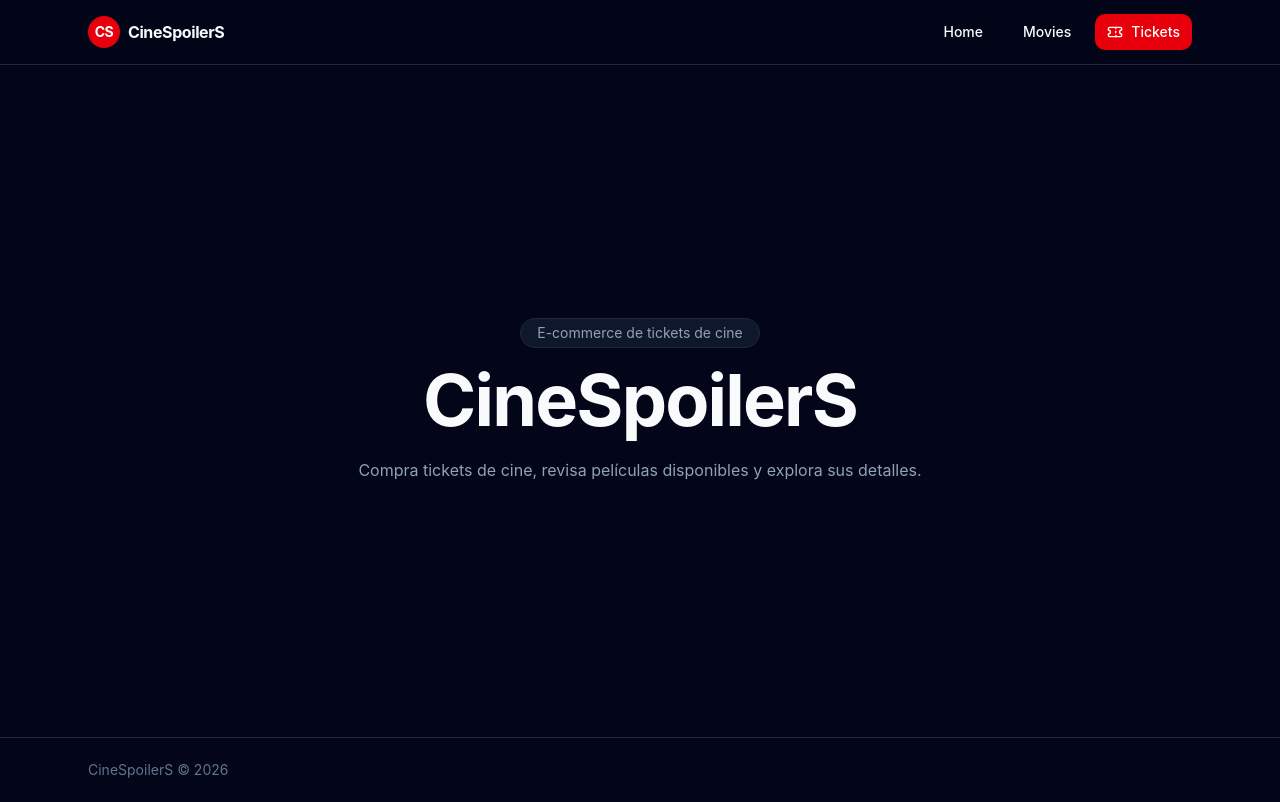
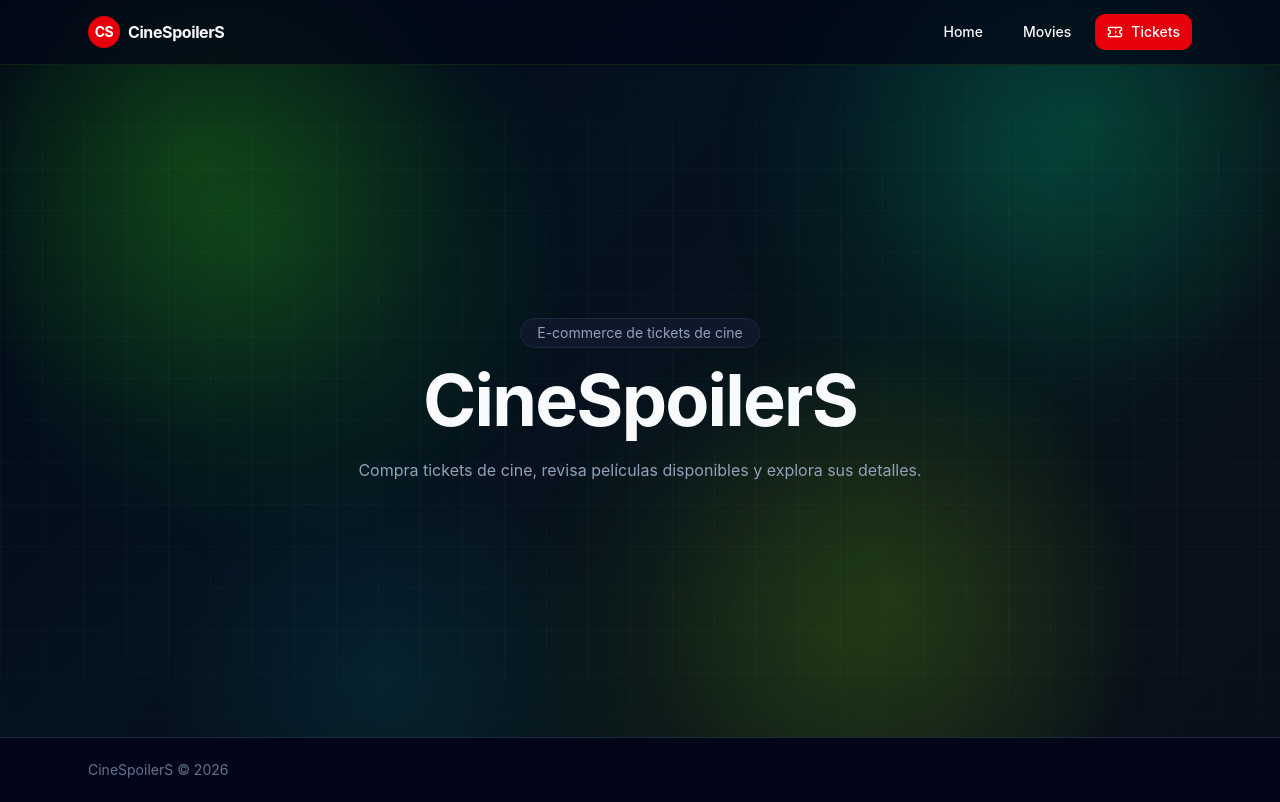
Before and after one commit to jort-tec-snt/lab15.cinespoiler.dae, a React (Vite) app: page / in a window 1280 px wide. Built offline with nearby package versions, Linux system fonts and the light colour scheme; no server answers.

Commit message:
compartiendo api

```diff
--- a/src/components/layout/AppLayout.tsx
+++ b/src/components/layout/AppLayout.tsx
@@ -4,7 +4,7 @@ import Footer from "./Footer"
 
 function AppLayout() {
   return (
-    <div className="min-h-screen bg-slate-950 text-slate-50">
+    <div className="min-h-screen text-slate-50">
       <Header />
 
       <main>
--- a/src/components/layout/Header.tsx
+++ b/src/components/layout/Header.tsx
@@ -5,7 +5,7 @@ import { Button } from "@/components/ui/button"
 
 function Header() {
   return (
-    <header className="sticky top-0 z-50 border-b border-slate-800 bg-slate-950/85 backdrop-blur">
+    <header className="sticky top-0 z-50 border-b border-lime-400/10 bg-slate-950/70 backdrop-blur-xl">
       <div className="mx-auto flex h-16 max-w-6xl items-center justify-between px-6">
         <Link
           to="/"
--- a/src/features/movies/MovieCard.tsx
+++ b/src/features/movies/MovieCard.tsx
@@ -16,7 +16,7 @@ function MovieCard({ movie, onOpenDetail }: MovieCardProps) {
     : "Próximamente"
 
   return (
-    <article className="group overflow-hidden rounded-3xl border border-slate-800 bg-slate-900/80 shadow-lg shadow-black/20 transition duration-300 hover:-translate-y-1 hover:border-red-500/60 hover:shadow-red-950/30">
+    <article className="group overflow-hidden rounded-3xl border border-slate-800/80 bg-slate-950/75 shadow-lg shadow-black/30 backdrop-blur transition duration-300 hover:-translate-y-1 hover:border-lime-400/50 hover:shadow-lime-950/40">
       <div className="relative aspect-[2/3] overflow-hidden bg-slate-800">
         {posterUrl ? (
           <img
--- a/src/index.css
+++ b/src/index.css
@@ -72,8 +72,48 @@ body {
   margin: 0;
   min-width: 320px;
   min-height: 100vh;
-  background: var(--background);
-  color: var(--foreground);
+  color: white;
+  background-color: #020617;
+  background-image:
+    radial-gradient(circle at 15% 20%, rgba(57, 255, 20, 0.14) 0%, transparent 22%),
+    radial-gradient(circle at 85% 15%, rgba(0, 255, 170, 0.12) 0%, transparent 20%),
+    radial-gradient(circle at 70% 75%, rgba(166, 255, 0, 0.10) 0%, transparent 24%),
+    radial-gradient(circle at 30% 85%, rgba(0, 229, 255, 0.08) 0%, transparent 20%),
+    linear-gradient(135deg, #020617 0%, #04111f 35%, #07131a 65%, #0a0f1a 100%);
+  background-attachment: fixed;
+}
+
+#root {
+  min-height: 100vh;
+  position: relative;
+  z-index: 1;
+}
+
+body::before {
+  content: "";
+  position: fixed;
+  inset: 0;
+  z-index: 0;
+  pointer-events: none;
+  background-image:
+    radial-gradient(circle at 20% 30%, rgba(57, 255, 20, 0.16), transparent 28%),
+    radial-gradient(circle at 80% 20%, rgba(0, 255, 170, 0.12), transparent 26%),
+    radial-gradient(circle at 65% 80%, rgba(166, 255, 0, 0.10), transparent 32%);
+  filter: blur(18px);
+  opacity: 0.9;
+}
+
+body::after {
+  content: "";
+  position: fixed;
+  inset: 0;
+  z-index: 0;
+  pointer-events: none;
+  background-image:
+    linear-gradient(rgba(255, 255, 255, 0.025) 1px, transparent 1px),
+    linear-gradient(90deg, rgba(255, 255, 255, 0.025) 1px, transparent 1px);
+  background-size: 42px 42px;
+  mask-image: linear-gradient(to bottom, transparent, black 20%, black 80%, transparent);
 }
 
 button,
```
Also changed, not shown: 1 other file (tests, documents, lock files or other folders).
